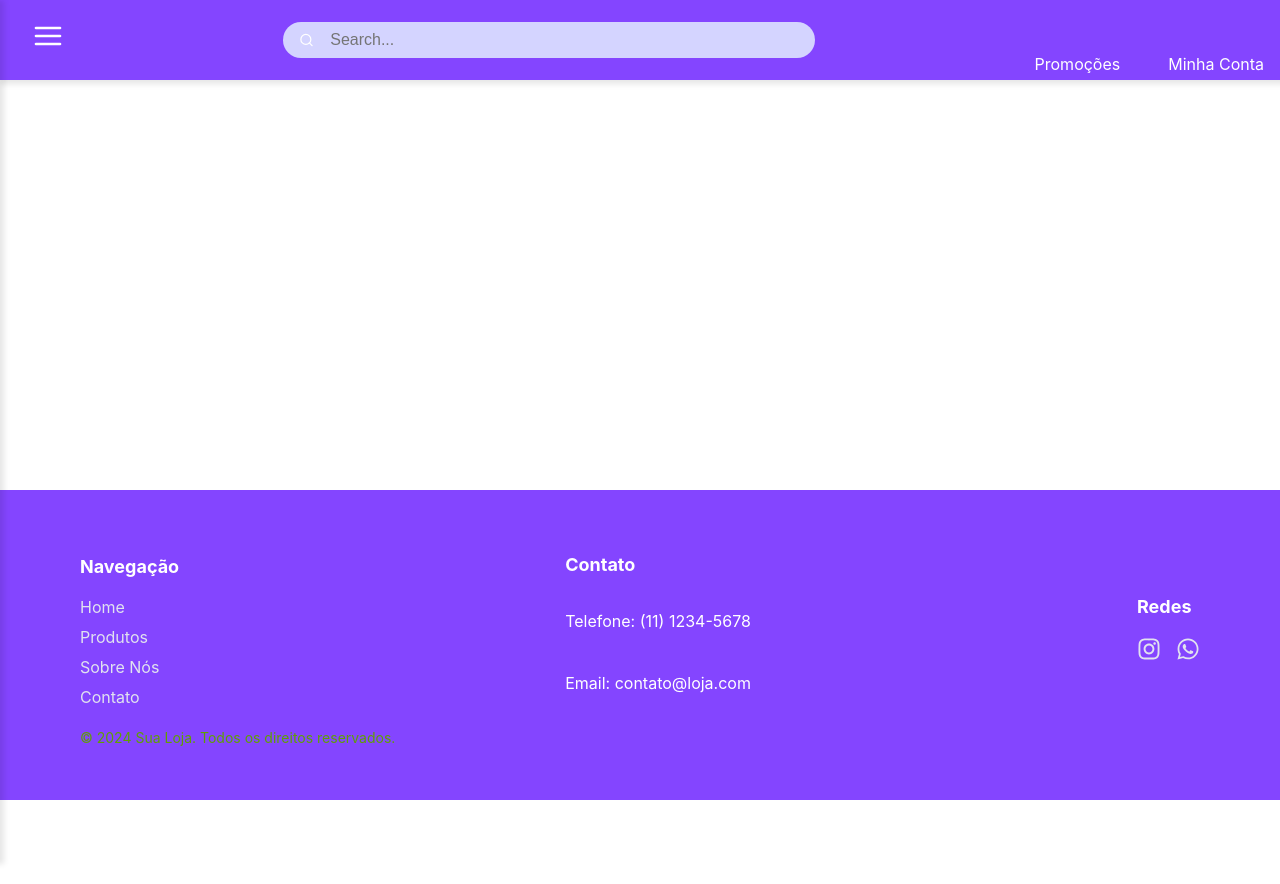
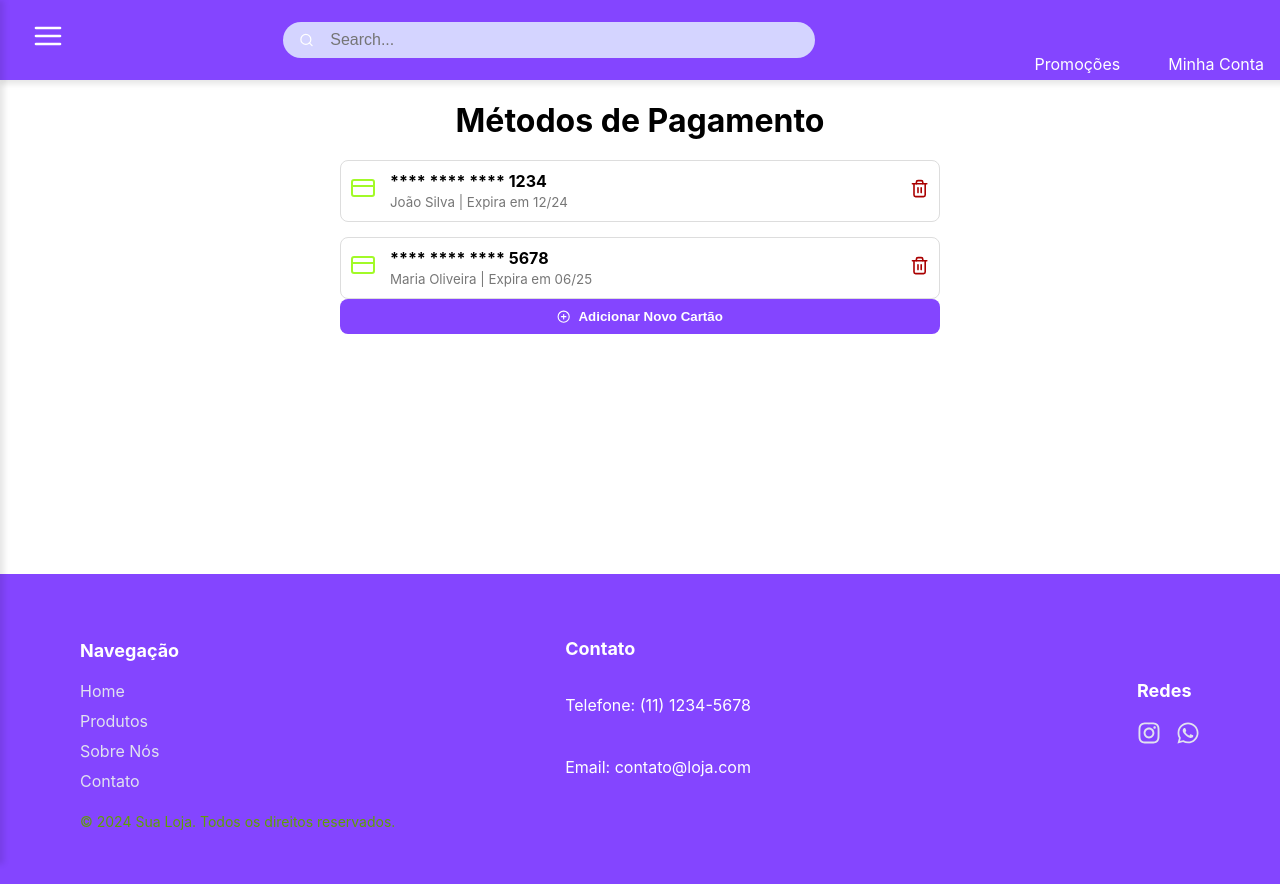
Before and after one commit to vLecaBR/sales-website-model, a React (Create React App) app: page /metodos-pagamento in a window 1280 px wide. Before the commit the page ends 800 px from the top, so only its background shows below. Built offline with nearby package versions, Linux system fonts and the light colour scheme; sample sign-in values are in the browser's storage.

Commit message:
ajustado rotas para metodos de pagamentos

```diff
--- a/src/App.jsx
+++ b/src/App.jsx
@@ -11,6 +11,7 @@ import Cadastro from './Pages/Cadastro';
 import MinhaConta from './Pages/MinhaConta';
 import ConfiguracoesConta from './Pages/ConfiguracoesConta';
 import MinhasCompras from './Pages/MinhasCompras'; // Importe a nova página
+import MetodosPagamento from './Pages/MetodosPagamento'; // Importe a página de métodos de pagamento
 import { AppContainer, MainContainer, Title, ProductsGrid } from './AppStyles';
 
 function App() {
@@ -107,10 +108,14 @@ function App() {
             element={isAuthenticated ? <ConfiguracoesConta /> : <Navigate to="/login" />}
           />
 
-          {/* Adicionando a rota protegida para "Minhas Compras" */}
           <Route
             path="/minhas-compras"
             element={isAuthenticated ? <MinhasCompras /> : <Navigate to="/login" />}
+          />
+
+          <Route
+            path="/metodos-pagamento"
+            element={isAuthenticated ? <MetodosPagamento /> : <Navigate to="/login" />}
           />
         </Routes>
       </MainContainer>
--- a/src/Pages/MetodosPagamento/MetodosPagamento.styles.js
+++ b/src/Pages/MetodosPagamento/MetodosPagamento.styles.js
@@ -5,6 +5,7 @@ export const PageContainer = styled.div`
   padding: 20px;
   max-width: 600px;
   margin: auto;
+  margin-top: 5vh;
 `;
 
 export const Title = styled.h1`
@@ -29,7 +30,7 @@ export const CardItem = styled.div`
 
 export const CardIcon = styled.div`
   font-size: 1.5rem;
-  color: #ff6f00;
+  color: #A2FA28;
   margin-right: 15px;
 `;
 
@@ -46,7 +47,7 @@ export const CardDetails = styled.div`
 
 export const CardActions = styled.div`
   font-size: 1.2rem;
-  color: #ff6f00;
+  color: #aa0000;
   cursor: pointer;
 `;
 
@@ -56,7 +57,7 @@ export const AddCardButton = styled.button`
   justify-content: center;
   width: 100%;
   padding: 10px;
-  background-color: #ff6f00;
+  background-color: #8445FF;
   color: #fff;
   border: none;
   border-radius: 8px;
--- a/src/Pages/MinhaConta/index.jsx
+++ b/src/Pages/MinhaConta/index.jsx
@@ -41,7 +41,7 @@ const MinhaConta = () => {
 
       <Section>
         <SectionTitle>Métodos de Pagamento</SectionTitle>
-        <Button onClick={() => navigate('/payment-methods')}>Gerenciar Métodos de Pagamento</Button>
+        <Button onClick={() => navigate('/metodos-pagamento')}>Gerenciar Métodos de Pagamento</Button>
       </Section>
 
       <Section>
```
